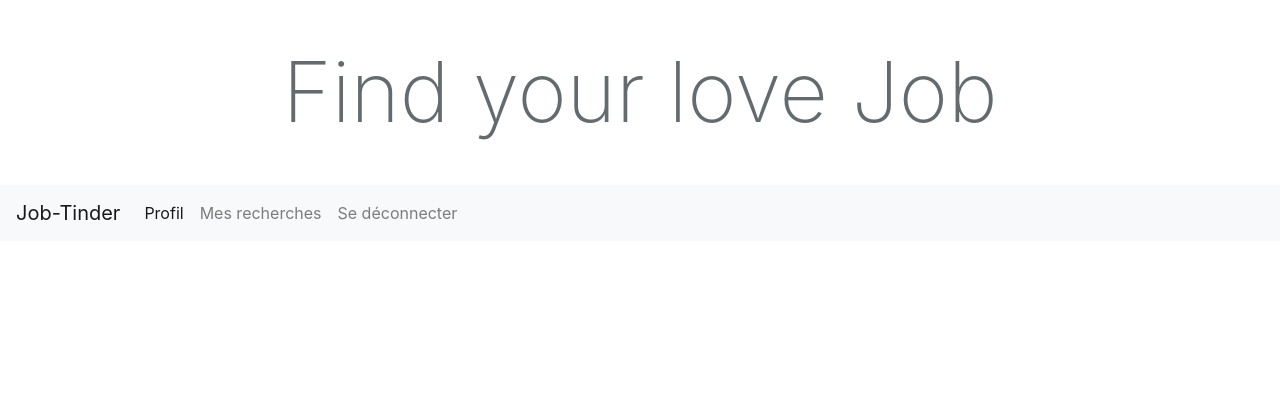
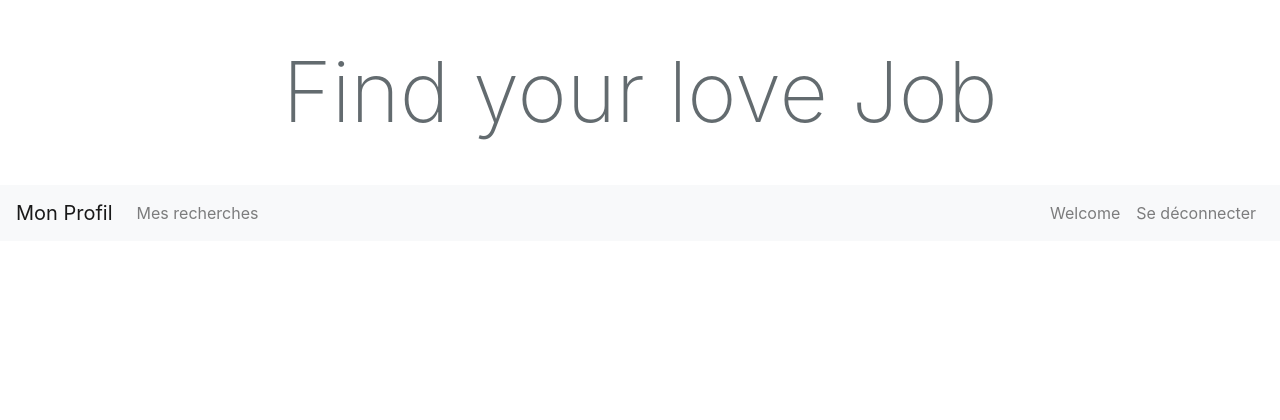
Before and after one commit to Vincent-Labarthe/symfony-job-match, a Symfony app: template templates/user/user_home_page.html.twig in a window 1280 px wide. Shown: the top 420 px of the page. Run offline with Twig, Linux system fonts and the light colour scheme; the template is opened without the code that fills it, so the values that code supplies are empty; some libraries are stand-ins or nearby versions.

Commit message:
user home page css

```diff
--- a/public/css/style.css
+++ b/public/css/style.css
@@ -23,6 +23,9 @@
 background-color: #636b6f;
 }
 
+.sign-wrapper a{
+color:#636b6f
+}
 
 
 .sign-wrapper{
--- a/templates/include/_navbar.html.twig
+++ b/templates/include/_navbar.html.twig
@@ -1,24 +1,25 @@
-
 {% block navbar %}
 
 
 	<nav class="navbar navbar-expand-lg navbar-light bg-light">
-  <a class="navbar-brand" href="#">Job-Tinder</a>
+		<a class="navbar-brand" href="#">Mon Profil</a>
 		<button class="navbar-toggler" type="button" data-toggle="collapse" data-target="#navbarNav" aria-controls="navbarNav" aria-expanded="false" aria-label="Toggle navigation">
 			<span class="navbar-toggler-icon"></span>
 		</button>
 		<div class="collapse navbar-collapse" id="navbarNav">
 			<ul class="navbar-nav">
-      <li class="nav-item active">
-        <a class="nav-link" href="#">Profil <span class="sr-only">(current)</span></a>
-      </li>
 				<li class="nav-item">
 					<a class="nav-link" href="#">Mes recherches</a>
 				</li>
+			</ul>
+			<ul class="navbar-nav ml-auto">
+      				<span class="nav-link">Welcome {{user.firstname}} {{user.lastname}}</span>
+
 				<li class="nav-item">
 					<a class="nav-link" href="{{path('app_logout')}}">Se déconnecter</a>
 				</li>
 			</ul>
+
 		</div>
 	</nav>
 {% endblock %}
```
Lines whose indentation alone changed are shown as unchanged.
